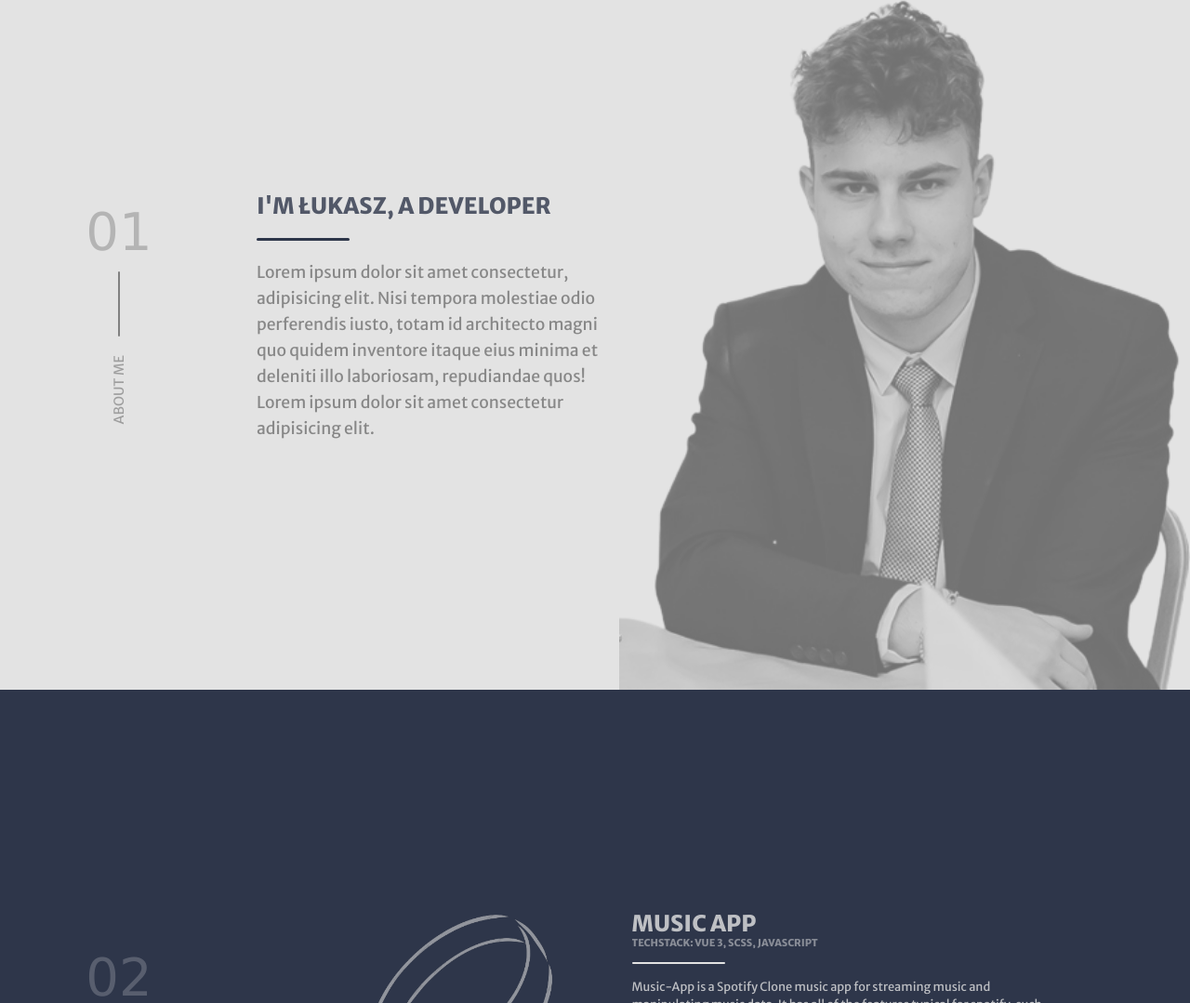
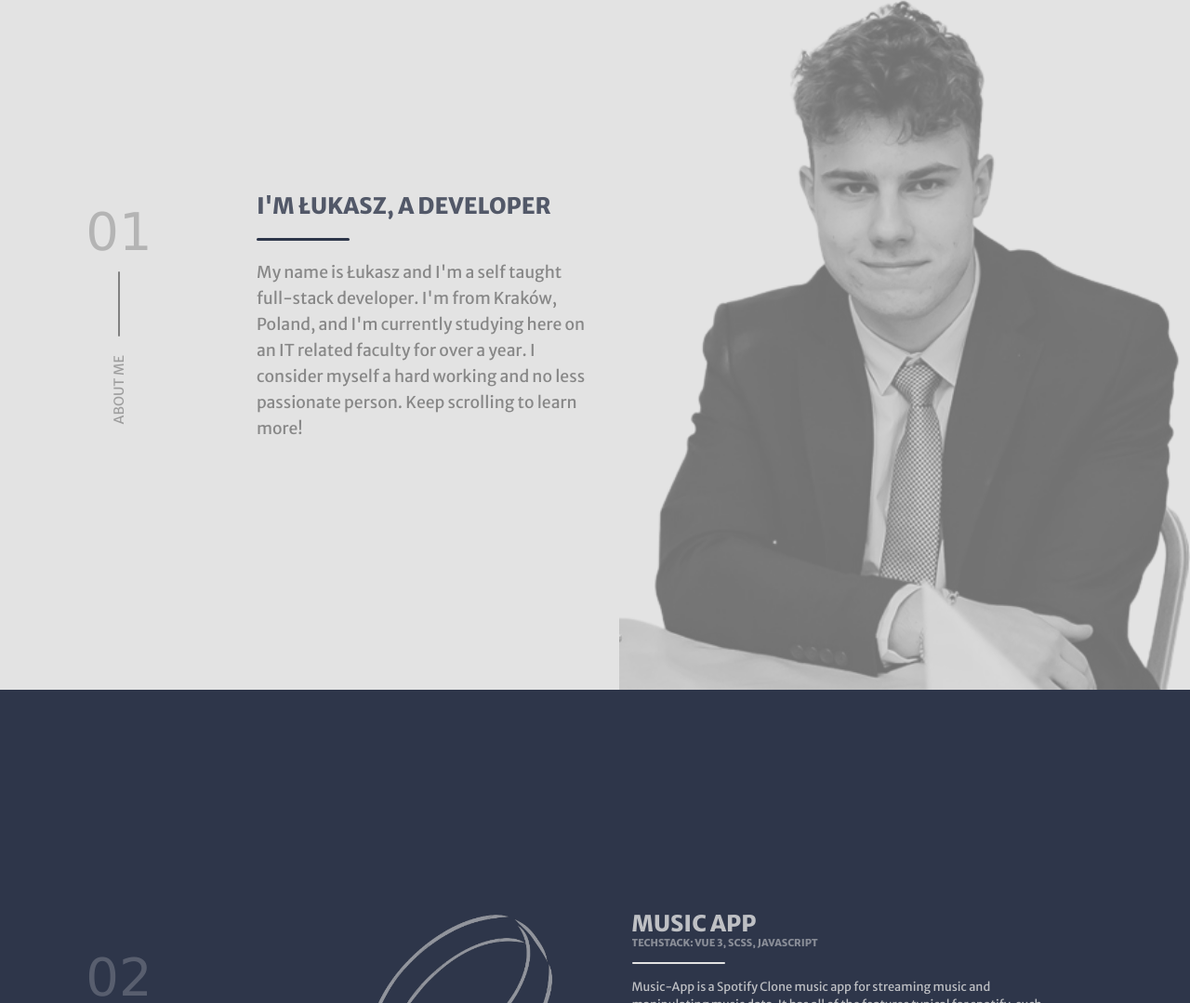
Before and after one commit to LukassF/virtue, a website built with Vite: page index.html in a window 1280 px wide. Shown: the part 858-1937 px from the top of the page at 93% size. Built offline with nearby package versions, Linux system fonts and the light colour scheme; a script that the page names is missing.

Commit message:
changed text

```diff
--- a/index.html
+++ b/index.html
@@ -117,11 +117,10 @@
             <h2 class="hero-el">I'M ŁUKASZ, A DEVELOPER</h2>
             <div class="hero-el"></div>
             <p class="hero-el">
-              Lorem ipsum dolor sit amet consectetur, adipisicing elit. Nisi
-              tempora molestiae odio perferendis iusto, totam id architecto
-              magni quo quidem inventore itaque eius minima et deleniti illo
-              laboriosam, repudiandae quos! Lorem ipsum dolor sit amet
-              consectetur adipisicing elit.
+              My name is Łukasz and I'm a self taught full-stack developer. I'm
+              from Kraków, Poland, and I'm currently studying here on an IT
+              related faculty for over a year. I consider myself a hard working
+              and no less passionate person. Keep scrolling to learn more!
             </p>
           </article>
           <article>
```
